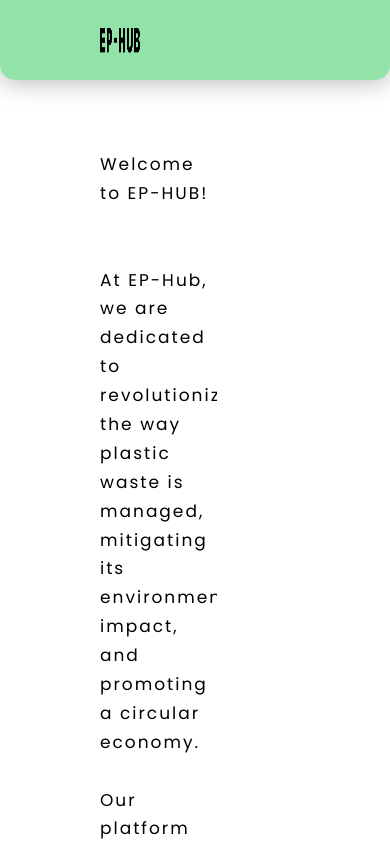
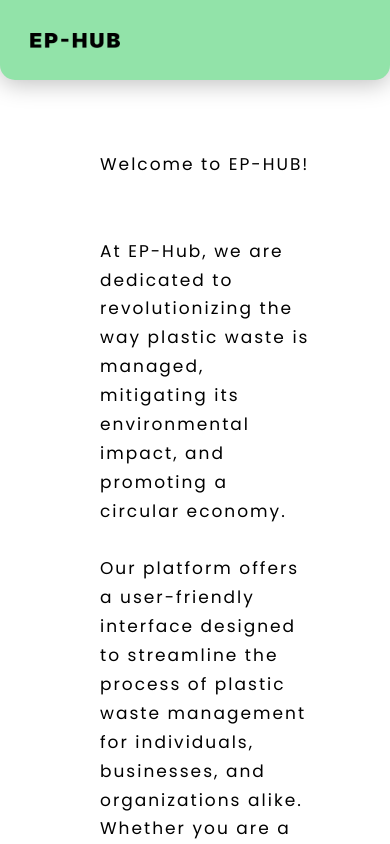
Before and after one commit to ElzaAnnThomas/EP-HUB-Frontend, a React (Vite) app: page / in a window 390 px wide. Shown: the top 844 px of the page. Built offline with nearby package versions, Linux system fonts and the light colour scheme.

Commit message:
navbar media query added

```diff
--- a/package.json
+++ b/package.json
@@ -12,6 +12,7 @@
   "dependencies": {
     "react": "^18.2.0",
     "react-dom": "^18.2.0",
+    "react-router-dom": "^6.22.3",
     "swiper": "^11.0.7"
   },
   "devDependencies": {
--- a/src/Styles/AboutUs.css
+++ b/src/Styles/AboutUs.css
@@ -31,7 +31,7 @@
 
 @media screen and (max-width: 768px){
 
-    .image{
+    .image-container{
         display: none;
     }
 
--- a/src/Styles/Navbar.css
+++ b/src/Styles/Navbar.css
@@ -41,3 +41,21 @@
     align-items: center;
     gap: 5px;
 }
+
+
+
+
+
+@media screen and (max-width: 768px){
+
+    .logo{
+        margin-left: 30px;
+        height: 15px;
+        width: 90px;
+    }
+
+    .nav-links{
+       display: none;
+    }
+
+}
```
Also changed, not shown: src/assets/Button.png (added), 1 other file (tests, documents, lock files or other folders).
